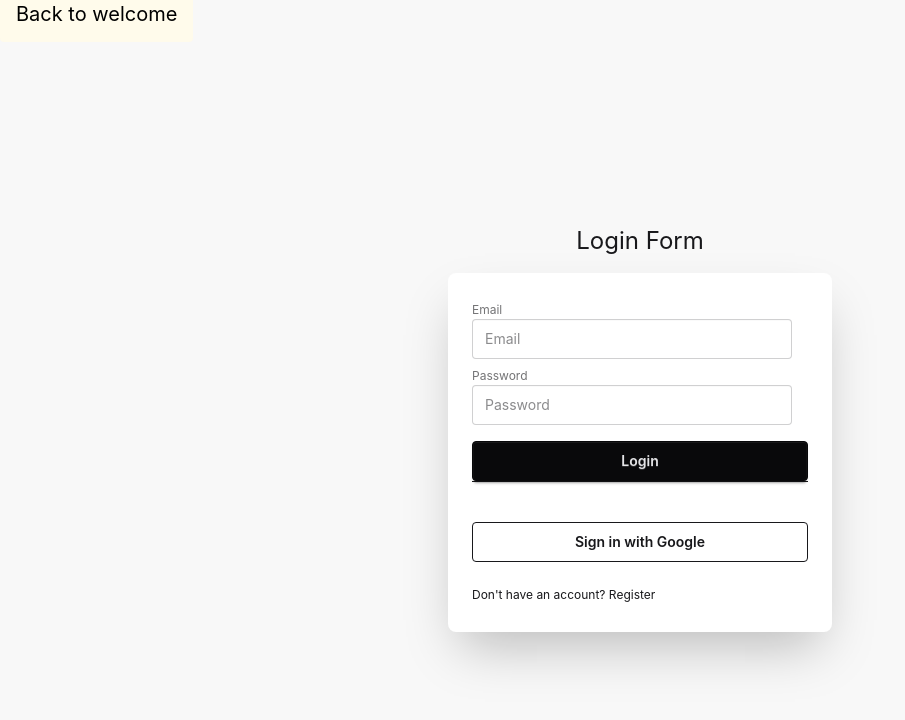
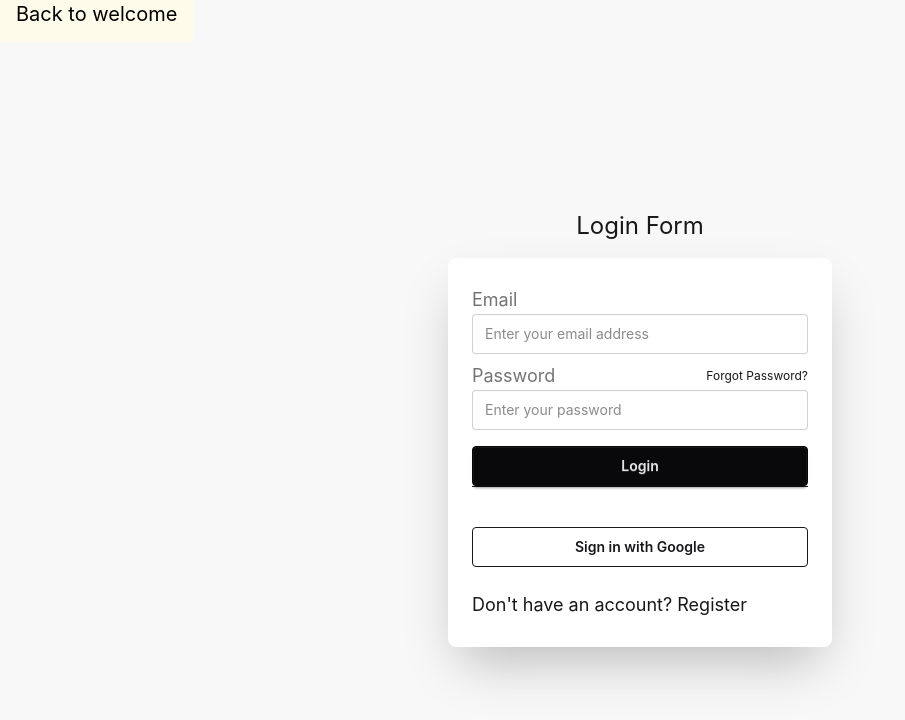
Before and after one commit to BigguyFM98000/frontend-react-app-capstone, a React (Vite) app: page /login in a window 1280 px wide. Shown: the top 720 px of the page, without its empty margins (0-905 px from the left). Built offline with nearby package versions, Linux system fonts and the light colour scheme; no server answers.

Commit message:
added the forgot password functionality with firebase

```diff
--- a/src/App.jsx
+++ b/src/App.jsx
@@ -11,6 +11,7 @@ import HelpPage from "./pages/HelpPage"
 import NotFoundPage from "./pages/NotFoundPage"
 import ProfilePage from "./pages/ProfilePage"
 import ProtectedRoute from "./components/ProtectedRoute";
+import ForgotPasswordPage from "./pages/ForgotPasswordPage";
 
 function App() {
 
@@ -20,6 +21,7 @@ function App() {
         <Route path='/' element={<WelcomePage />} />
         <Route path='/login' element={<LoginPage />} />
         <Route path='/register' element={<RegisterPage />} />
+        <Route path="/reset" element={<ForgotPasswordPage/>} />
         <Route path='/dashboard' element={<ProtectedRoute>
             <DashboardPage />
           </ProtectedRoute>} />
--- /dev/null
+++ b/src/pages/ForgotPasswordPage.jsx
@@ -0,0 +1,59 @@
+import { sendPasswordResetEmail } from "firebase/auth";
+import { useState, Fragment } from "react";
+import { auth } from "../firebase";
+import { useNavigate } from "react-router-dom";
+
+const ForgotPasswordPage = () => {
+  const [email, setEmail] = useState("");
+  const [error, setError] = useState("");
+
+  const navigate = useNavigate();
+
+  const handleSubmit = async (event) => {
+    event.preventDefault();
+    try {
+      await sendPasswordResetEmail(auth, email);
+      alert("Check your email for reset link");
+      navigate("/login");
+    } catch (error) {
+      setError(error.message);
+    }
+  };
+
+  return (
+    <Fragment>
+      <div className="bg-base-200" onClick={() => navigate("/login")}>
+        <span className="text-xl rounded p-4 bg-amber-50 text-black">
+          Back to Login
+        </span>
+      </div>
+      <div className="hero bg-base-200 min-h-screen">
+        <div className="hero-content flex-col lg:flex-col lg:w-full">
+          {error && <div className="alert alert-error">{error}</div>}
+          <h1 className="text-2xl">Reset Password Form</h1>
+          <div className="card bg-base-100 w-full max-w-sm shrink-0 shadow-2xl">
+            <div className="card-body">
+              <fieldset className="fieldset">
+                <form onSubmit={(e) => handleSubmit(e)}>
+                  <label className="label text-lg">Email</label>
+                  <input
+                    type="email"
+                    className="input w-full"
+                    placeholder="Enter your email address"
+                    onChange={(e) => setEmail(e.target.value)}
+                  />
+
+                  <button className="btn btn-neutral mt-4 w-full" type="submit">
+                    Send Email Reset Link
+                  </button>
+                </form>
+              </fieldset>
+            </div>
+          </div>
+        </div>
+      </div>
+    </Fragment>
+  );
+};
+
+export default ForgotPasswordPage;
--- a/src/pages/LoginPage.jsx
+++ b/src/pages/LoginPage.jsx
@@ -30,6 +30,10 @@ const LoginPage = () => {
     }
   };
 
+  const handleReset = () => {
+
+  }
+
   return (
     <Fragment>
       <div className="bg-base-200" onClick={() => navigate("/")}>
@@ -48,18 +52,21 @@ const LoginPage = () => {
             <div className="card-body">
               <fieldset className="fieldset">
                 <form onSubmit={handleSubmit}>
-                  <label className="label">Email</label>
+                  <label className="label text-lg">Email</label>
                   <input
                     type="email"
-                    className="input"
-                    placeholder="Email"
+                    className="input w-full"
+                    placeholder="Enter your email address"
                     onChange={(e) => setEmail(e.target.value)}
                   />
-                  <label className="label mt-2">Password</label>
+                  <div className="mt-2 flex justify-between items-center">
+                    <label className="label text-lg">Password</label><Link to={"/reset"} >Forgot Password?</Link>
+                  </div>
+
                   <input
                     type="password"
-                    className="input"
-                    placeholder="Password"
+                    className="input w-full"
+                    placeholder="Enter your password"
                     onChange={(e) => setPassword(e.target.value)}
                   />
 
@@ -72,7 +79,7 @@ const LoginPage = () => {
                       Sign in with Google
                     </button>
                   </div>
-                  <div className="mt-4">
+                  <div className="mt-4 text-lg">
                     Don't have an account?
                     <Link
                       to={"/register"}
```
